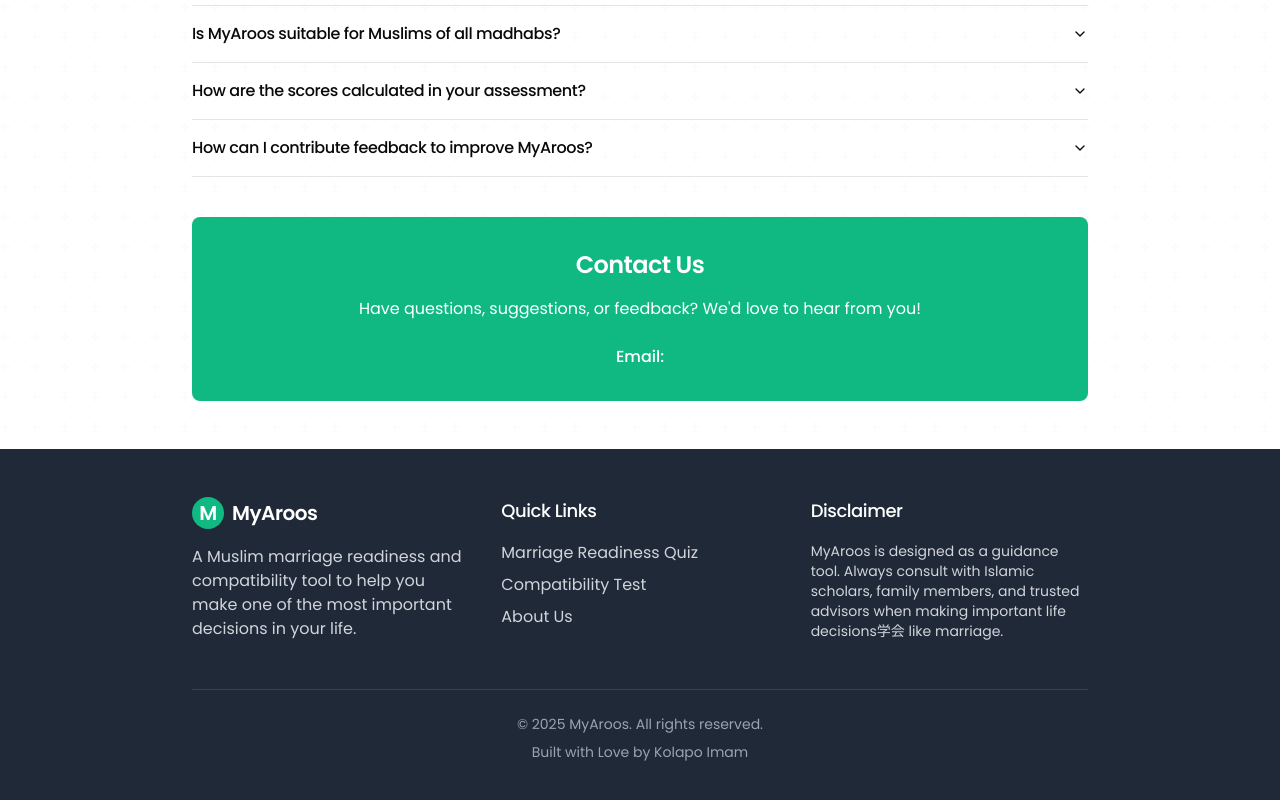
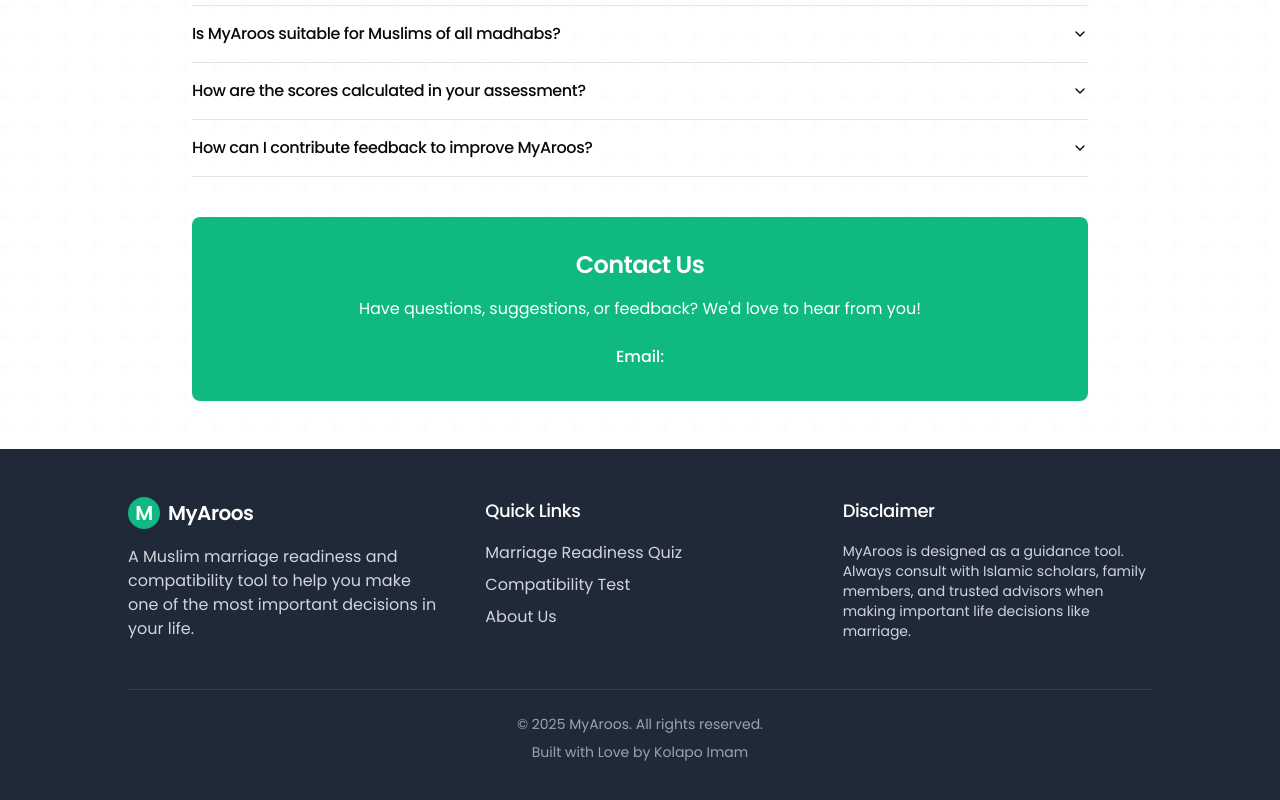
Before and after one commit to kolapoimam/myaroos-matchmaker, a React (Vite) app: page /about in a window 1280 px wide. Shown: the part 1018-1818 px from the top of the page. Built offline with nearby package versions, Linux system fonts and the light colour scheme.

Commit message:
Update Footer.tsx

```diff
--- a/src/components/Footer.tsx
+++ b/src/components/Footer.tsx
@@ -6,7 +6,7 @@ export default function Footer() {
   return (
     <footer className="bg-brand-black text-white py-12">
       <div className="container-custom flex flex-col items-center">
-        <div className="grid grid-cols-1 md:grid-cols-3 gap-8 w-full max-w-4xl text-center md:text-left">
+        <div className="grid grid-cols-1 md:grid-cols-3 gap-12 w-full max-w-5xl text-center md:text-left">
           <div className="flex flex-col items-center md:items-start">
             <h3 className="font-semibold text-xl mb-4 flex items-center gap-2">
               <div className="relative w-8 h-8 bg-brand-green rounded-full flex items-center justify-center text-white font-semibold text-xl">
@@ -54,12 +54,12 @@ export default function Footer() {
           <div className="flex flex-col items-center md:items-start">
             <h4 className="font-medium text-lg mb-4">Disclaimer</h4>
             <p className="text-gray-300 text-sm">
-              MyAroos is designed as a guidance tool. Always consult with Islamic scholars, family members, and trusted advisors when making important life decisions学会 like marriage.
+              MyAroos is designed as a guidance tool. Always consult with Islamic scholars, family members, and trusted advisors when making important life decisions like marriage.
             </p>
           </div>
         </div>
 
-        <div className="border-t border-gray-700 mt-8 pt-6 text-center text-gray-400 text-sm w-full max-w-4xl">
+        <div className="border-t border-gray-700 mt-8 pt-6 text-center text-gray-400 text-sm w-full max-w-5xl">
           <p>© {currentYear} MyAroos. All rights reserved.</p>
           <p className="mt-2">
             Built with Love by{' '}
```
